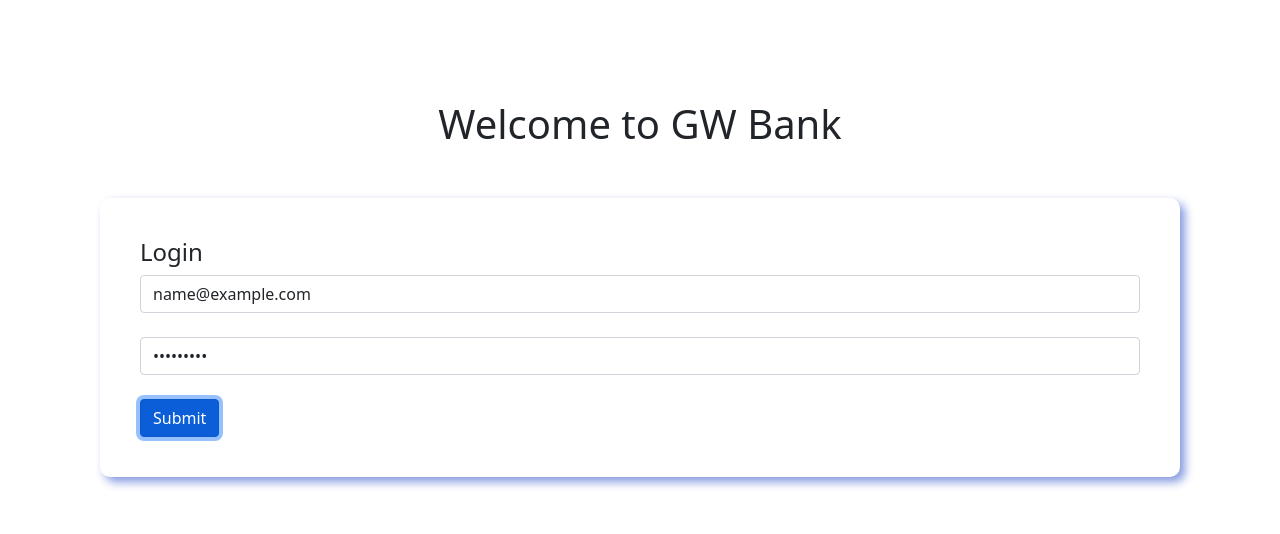
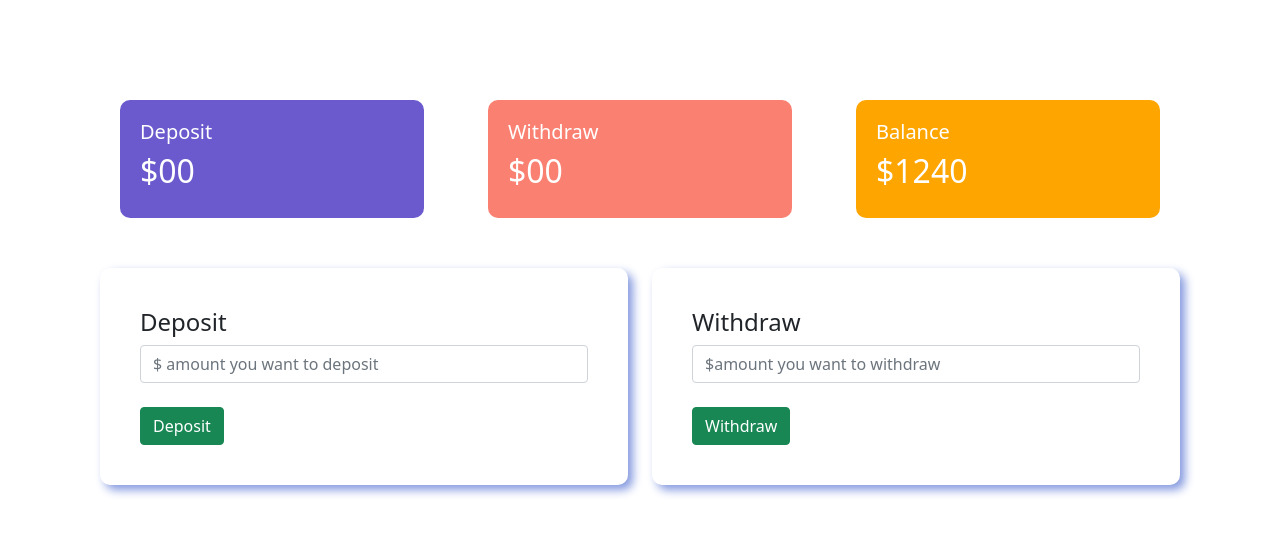
Before and after one commit to arafatduha/gw-bank, a plain HTML site: page index.html in a window 1280 px wide. Both pictures are taken after typing "name@example.com", "Sample123" into the empty fields and a click on the button "Submit". Drawn offline with nearby package versions, Linux system fonts and the light colour scheme.

Commit message:
adding transaction

```diff
--- a/index.html
+++ b/index.html
@@ -17,9 +17,64 @@
         </br>
             <input type="password" class="form-control" name="" id="" placeholder="password">
         </br>
-            <button class="btn btn-primary">Submit</button>
+            <button id="login" class="btn btn-primary">Submit</button>
         </div>
+    </div>
+    <div id="transaction-area">
+            <div class="row">
+                <div class="col-md-4">
+                    <div class="deposit status">
+                        <h5>Deposit</h5>
+                        <h2>$00</h2>
+                    </div>
+                </div>
+                <div class="col-md-4">
+                    <div class="withdraw status">
+                        <h5>Withdraw</h5>
+                        <h2>$00</h2>
+                    </div>
+                </div>
+                <div class="col-md-4">
+                    <div class="balance status">
+                        <h5>Balance</h5>
+                        <h2>$1240</h2>
+                    </div>
+                </div>
+            </div>
+            <div class="row">
+                <div class="col-md-6">
+                    <div class="submit-area">
+                        <h4>Deposit</h4>
+                        <input type="text" class="form-control" placeholder="$ amount you want to deposit">
+                    <br>
+                        <button class="btn btn-success">Deposit</button>
+                    </div>
+                    </div>
+                <div class="col-md-6">
+                    <div class="submit-area">
+                        <h4>Withdraw</h4>
+                        <input type="text" class="form-control" placeholder="$amount you want to withdraw">
+                    <br>
+                        <button class="btn btn-success">Withdraw</button>
+                    </div>
+                    </div>
+            </div>
 
     </div>
+
+
+<script>
+        const loginBtn = document.getElementById("login");
+        loginBtn.addEventListener("click",function(){
+            const loginArea = document.getElementById("login-area");
+            loginArea.style.display = "none";
+
+        const transactionArea = document.getElementById("transaction-area");
+        transactionArea.style.display="block";
+
+        })
+</script>
+
+
 </body>
 </html>
--- a/style.css
+++ b/style.css
@@ -8,3 +8,22 @@ body{
     border-radius: 10px;
     box-shadow: 5px 5px 10px rgb(132, 153, 223);
 }
+#transaction-area{
+    display: none;
+}
+.status{
+    margin: 0 20px;
+    color: white;
+    padding: 20px;
+    border-radius: 10px;
+}
+.deposit{
+
+    background-color: slateblue;
+}
+.withdraw{
+    background-color: salmon;
+}
+.balance{
+    background-color: orange;
+}
```
